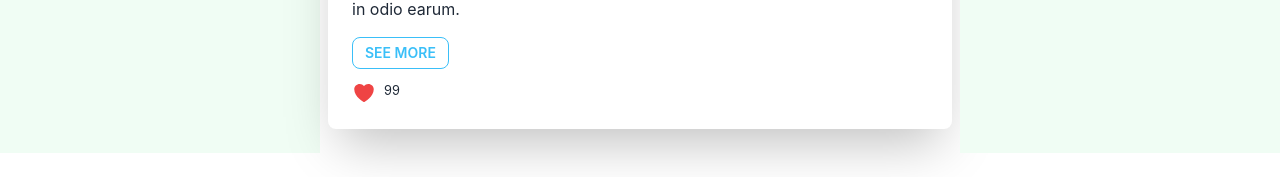
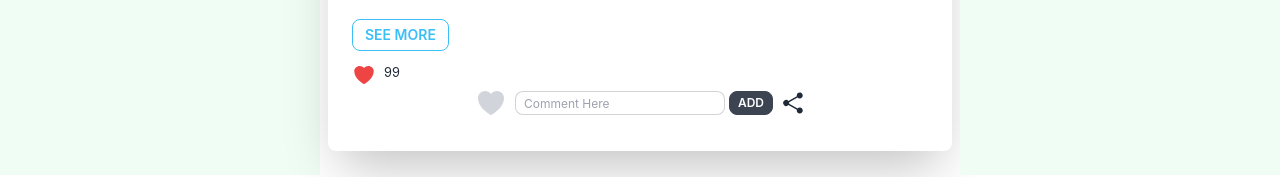
Before and after one commit to AhmadShopnil/E-Media, a React (Create React App) app: page / in a window 1280 px wide. Shown: the part 767-944 px from the top of the page. Built offline with nearby package versions, Linux system fonts and the light colour scheme; no server answers.

Commit message:
add comment section

```diff
--- /dev/null
+++ b/src/Component/AddComment/AddComment.js
@@ -0,0 +1,23 @@
+import React from 'react';
+import { BeakerIcon, HeartIcon, ShareIcon } from '@heroicons/react/24/solid'
+
+const AddComment = () => {
+    return (
+        <div className=" mb-2 flex gap-2 justify-center items-center">
+
+            <button>
+                <HeartIcon className=" h-8 w-8 text-gray-300" />
+            </button>
+
+            <form className='flex gap-1 '>
+                <input type="text" placeholder="Comment Here" className="input input-bordered input-xs w-full max-w-sm" />
+                <input className='btn btn-xs' type="submit" value="Add" />
+            </form>
+            <button>
+                <ShareIcon className=" h-6 w-6 text-bg-500" />
+            </button>
+        </div>
+    );
+};
+
+export default AddComment;
--- a/src/Component/MediaCard/MediaCard.js
+++ b/src/Component/MediaCard/MediaCard.js
@@ -1,5 +1,6 @@
 import React from 'react';
 import { Link } from 'react-router-dom';
+import AddComment from '../AddComment/AddComment';
 
 const MediaCard = () => {
     return (
@@ -18,7 +19,11 @@ const MediaCard = () => {
                     <p>If a dog chews shoes whose shoes does he choose?</p>
                     <Link to='/postDetails' className='btn btn-outline btn-info btn-sm'>Details</Link>
                 </div>
+                <div className='mb-4'>
+                    <AddComment></AddComment>
+                </div>
             </div>
+
         </div>
     );
 };
--- a/src/Pages/Home/NewsFeed/NewsFeedCard.js
+++ b/src/Pages/Home/NewsFeed/NewsFeedCard.js
@@ -1,7 +1,8 @@
 import React, { useContext } from 'react';
 import { Link } from 'react-router-dom';
 import { AuthContext } from '../../../context/AuthProvider';
-import { BeakerIcon, HeartIcon } from '@heroicons/react/24/solid'
+import { BeakerIcon, HeartIcon, ShareIcon } from '@heroicons/react/24/solid'
+import AddComment from '../../../Component/AddComment/AddComment';
 const NewsFeedCard = () => {
     const { user } = useContext(AuthContext)
     return (
@@ -22,10 +23,12 @@ const NewsFeedCard = () => {
                 </div>
 
                 <div className='mt-3 flex gap-2'>
+
                     <HeartIcon className=" h-6 w-6 text-red-500" />
                     <small>99</small>
                 </div>
             </div>
+            <AddComment></AddComment>
         </div>
     );
 };
--- a/src/Pages/Home/PostArea/PostArea.js
+++ b/src/Pages/Home/PostArea/PostArea.js
@@ -15,8 +15,8 @@ const PostArea = () => {
             <div className='flex justify-center gap-6 '>
                 <form onSubmit={handleAddPost}>
                     <div className='flex items-center gap-4'>
-                        <textarea name='text' className="textarea textarea-info" placeholder="What's in your mind ?"></textarea>
-                        <input type="file" className="file-input file-input-bordered file-input-xs file-input-info w-90% max-w-xs" />
+                        <textarea name='text' className="textarea textarea-info h-14" placeholder="What's in your mind ?"></textarea>
+                        <input type="file" className="file-input file-input-bordered file-input-xs file-input-info w-52 max-w-xs" />
                         <input className='btn btn-sm btn-primary rounded-2xl' type="submit" value="Add Post" />
 
                     </div>
--- a/src/Pages/Login/Login.js
+++ b/src/Pages/Login/Login.js
@@ -1,9 +1,10 @@
 import React, { useContext } from 'react';
+import { Navigate, useNavigate } from 'react-router-dom';
 import { AuthContext } from '../../context/AuthProvider';
 
 const Login = () => {
     const { loginWithEmail } = useContext(AuthContext)
-
+    const navigate = useNavigate();
     const handleLogin = (event) => {
         event.preventDefault();
         const form = event.target;
@@ -12,7 +13,7 @@ const Login = () => {
 
         loginWithEmail(email, password)
             .then(result => {
-
+                navigate('/')
             })
             .catch(err => console.error(err))
     }
--- a/src/Pages/PostDetails/PostDetails.js
+++ b/src/Pages/PostDetails/PostDetails.js
@@ -1,4 +1,5 @@
 import React from 'react';
+import AddComment from '../../Component/AddComment/AddComment';
 
 const PostDetails = () => {
     return (
@@ -10,6 +11,7 @@ const PostDetails = () => {
                     <p>Lorem ipsum dolor sit amet consectetur adipisicing elit. Officiis voluptatibus nisi expedita eum autem dignissimos cupiditate saepe modi quidem sequi?Lorem ipsum dolor sit amet consectetur adipisicing elit. Officiis voluptatibus nisi expedita eum autem dignissimos cupiditate saepe modi quidem sequi?Lorem ipsum dolor sit amet consectetur adipisicing elit. Officiis voluptatibus nisi expedita eum autem dignissimos cupiditate saepe modi quidem sequi?</p>
                 </div>
             </div>
+            <AddComment></AddComment>
         </div>
     );
 };
--- a/src/Shared/Header.js
+++ b/src/Shared/Header.js
@@ -1,14 +1,14 @@
 import React, { useContext } from 'react';
-import { Link } from 'react-router-dom';
+import { Link, useNavigate } from 'react-router-dom';
 import { AuthContext } from '../context/AuthProvider';
 
 const Header = () => {
     const { user, logOut } = useContext(AuthContext)
     // console.log(user)
-
+    const navigate = useNavigate()
     const handleLogOut = () => {
         logOut()
-
+        navigate('/login')
     }
 
     const menuItem =
```
